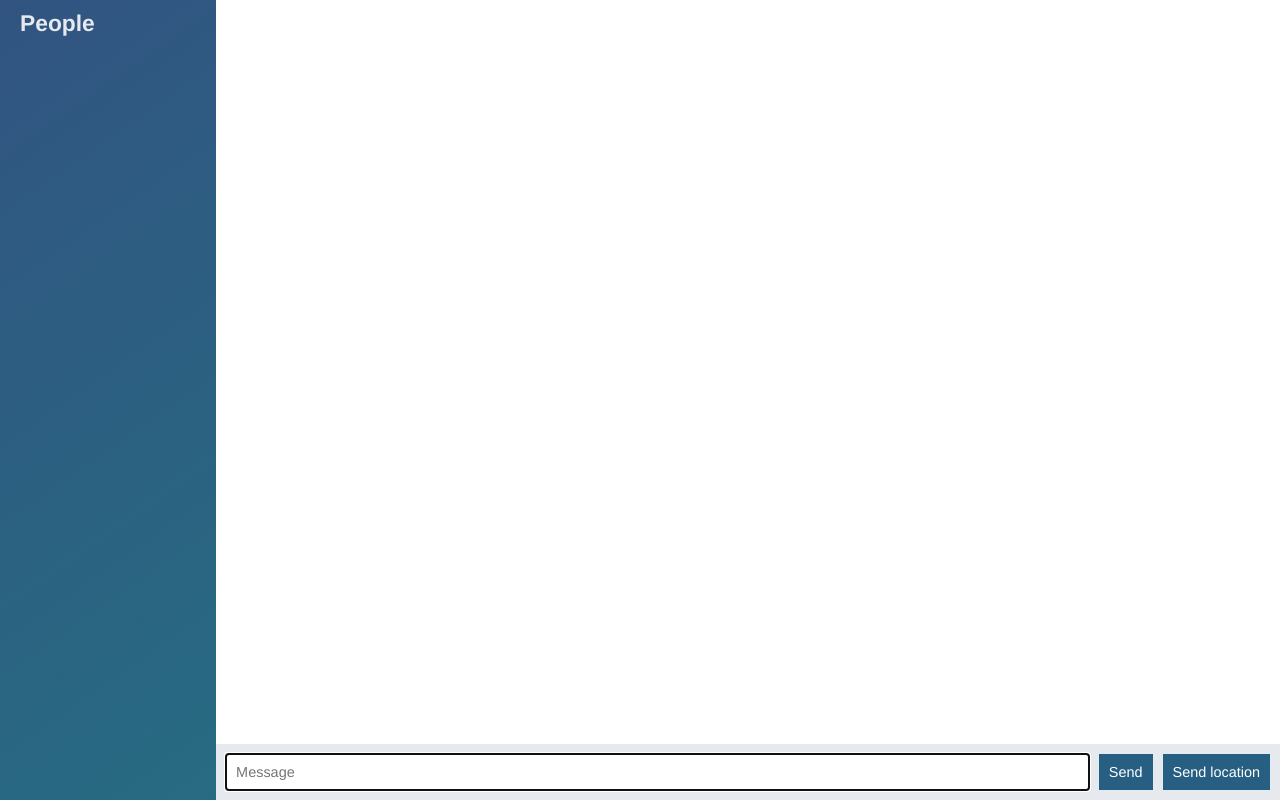
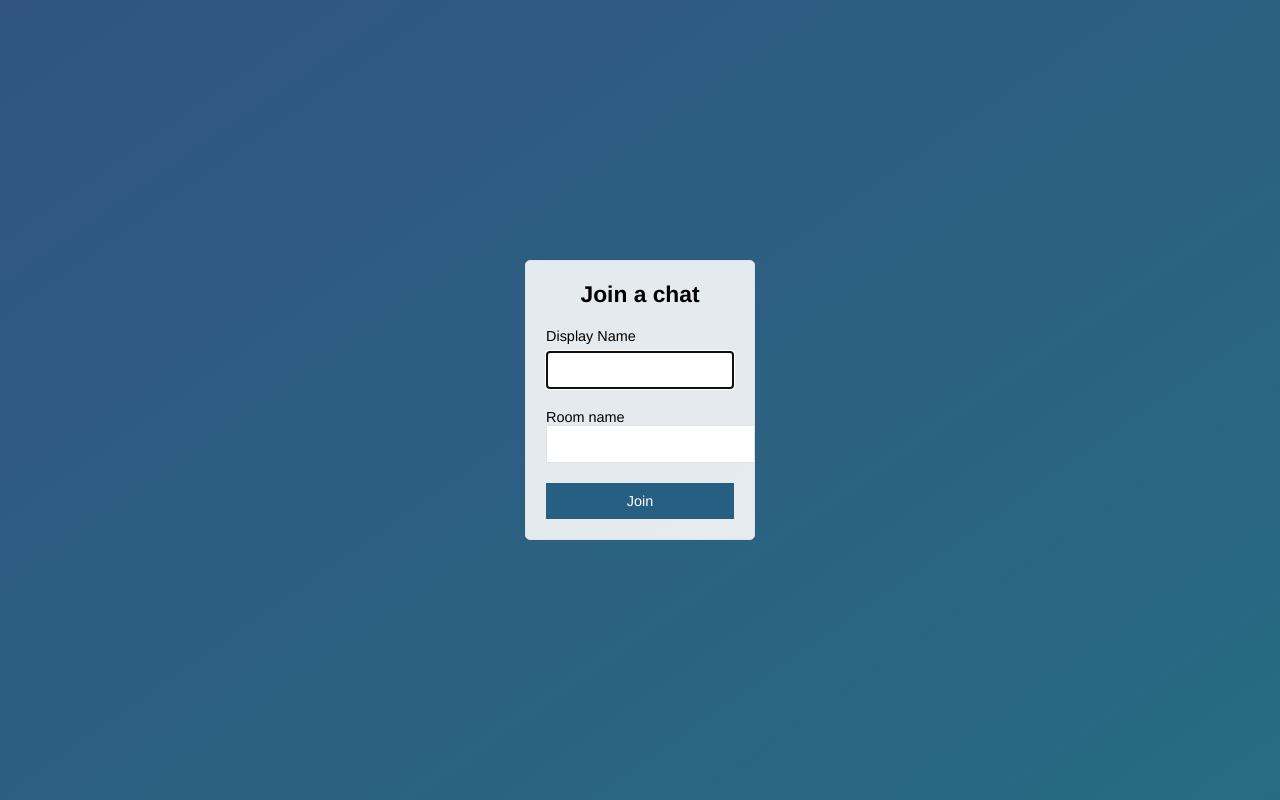
Before and after one commit to tadillon1/node-chat-app, a website: page public/index.html in a window 1280 px wide. Drawn offline with nearby package versions, Linux system fonts and the light colour scheme; no server answers.

Commit message:
add join page that submits to chat.html

```diff
--- a/public/index.html
+++ b/public/index.html
@@ -1,64 +1,32 @@
 <!DOCTYPE html>
+<html>
 
-<html>
-<head> <!-- HEAD contains configuration information   --->
-  <meta charset="utf8">
+<head>
+  <meta charset="utf-8">
+  <title> Join | ChatApp </title>
+  <meta name="viewport" content="width=device-width, initial-scale=1, user-scalable=no">
   <link rel="stylesheet" href="/css/styles.css">
 </head>
 
-<body class="chat">
-
-  <div class="chat__sidebar">
-    <h3> People </h3>
-    <div id="users"> </div>
+<body class="centered-form">
+  <div class = "centered-form__form">
+    <form action="/chat.html">
+      <div class="form-field">
+        <h3>Join a chat </h3>
+      </div>
+      <div class="form-field">
+        <label> Display Name</label>
+        <input type="text" name="name" autofocus/>
+      </div>
+      <div class="form-field">
+        <label> Room name </lable>
+        <input type="text" name="room"/>
+      </div>
+      <div class="form-field">
+        <button>Join</button>
+      </div>
+  </form>
   </div>
-
-  <div class="chat__main">
-    <ol id="messages" class="chat__messages"></ol>
-
-    <div class="chat__footer">
-      <form id="message-form">
-        <input name="message" type="text" placeholder="Message" autofocus autocomplete="off"/>
-        <button>Send</button>
-      </form>
-      <button id="send-location">Send location</button>
-    </div>
-  </div>
-
-
-  <script id="message-template" type="text/template">
-    <li class="message">
-      <div class="message__title">
-        <h4>{{from}}</h4>
-        <span>{{createdAt}}</span>
-      </div>
-
-      <div class="message__body">
-        <p>{{text}}</p>
-      </div>
-    </li>
-  </script>
-
-  <script id="location-message-template" type="text/template">
-    <li class="message">
-      <div class="message__title">
-        <h4>{{from}}</h4>
-        <span>{{createdAt}}</span>
-      </div>
-
-      <div class="message__body">
-        <p>
-          <a href="{{url}}" target="_blank">My current locaton</a>
-        </p>
-      </div>
-    </li>
-  </script>
-
-  <script src="/socket.io/socket.io.js"></script>
-  <script src="/js/libs/jquery-3.2.1.min.js"> </script>  <!--  This is used for DOM manipulation of HTML and for Forms -->
-  <script src="/js/libs/moment.js"></script>  <!--  This is used for client side time manipulations -->
-  <script src="/js/libs/mustache.js"></script>  <!--  This is used for client side formatting -->
-  <script src='/js/index.js'></script>
 
 </body>
 
```
Also changed, not shown: public/chat.html (added, +67 -0 lines), public/js/chat.js (renamed from public/js/index.js).
